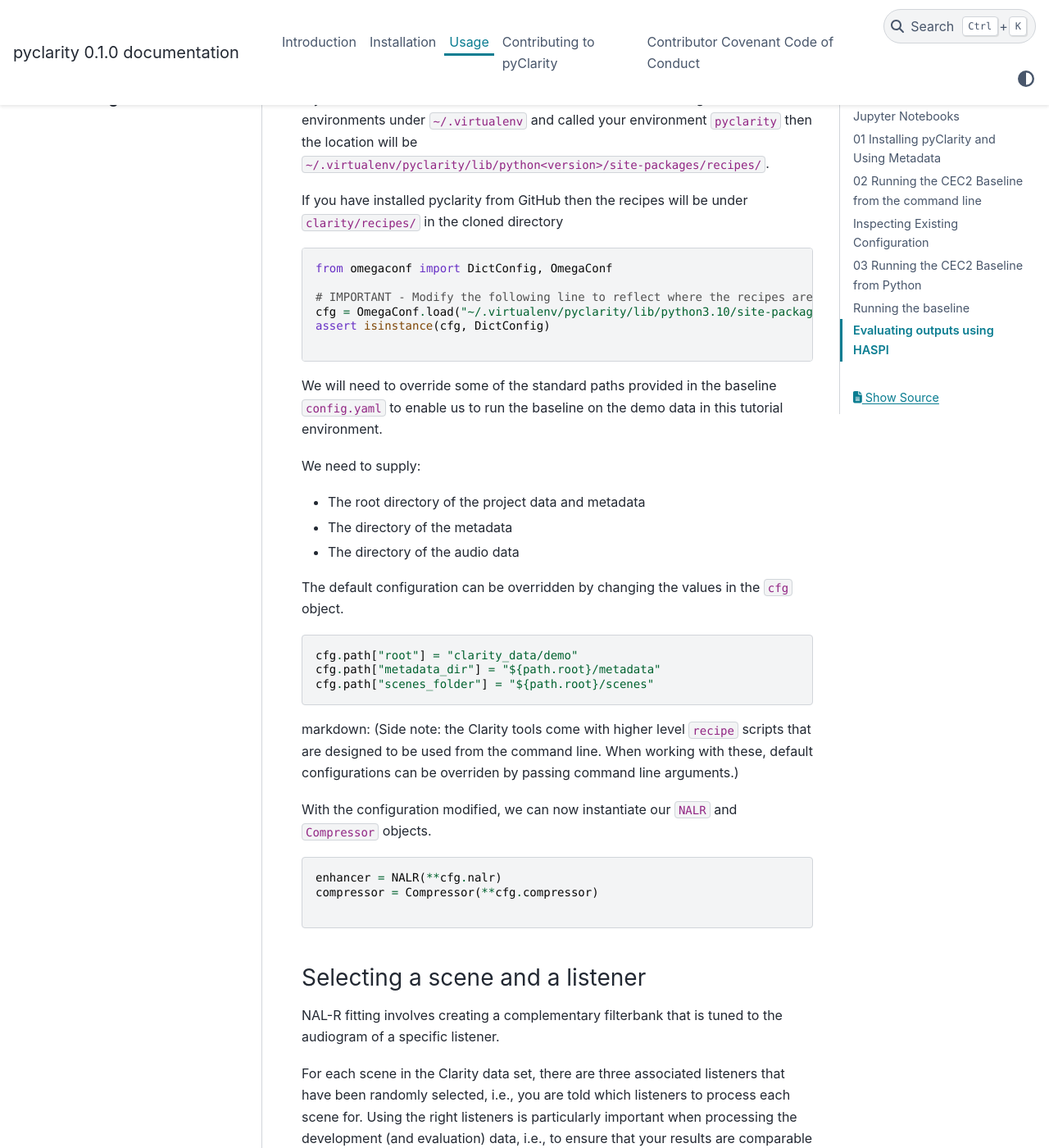
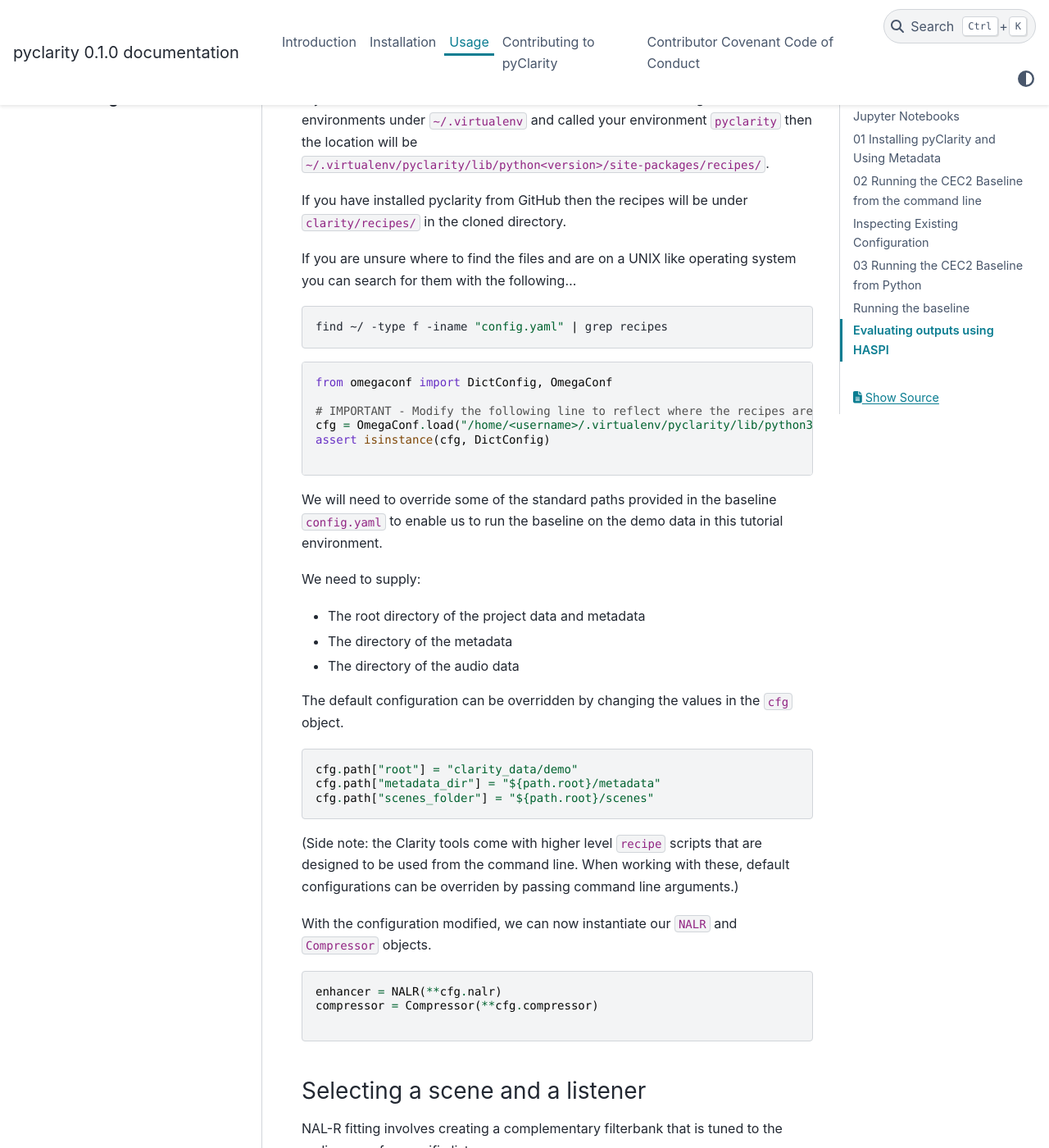
Before and after one commit to claritychallenge/clarity, a Sphinx documentation site: the page built from docs/usage.md, in a window 1280 px wide and 1400 px high, scrolled down 9907 px. Shown: the whole window at 82% size. Built offline with Sphinx 7.4.7 and the PyData theme 0.15.4, drawn with Linux system fonts in a browser that asks for light colours; some of the changed text lies outside the part shown.

Commit message:
16 | How to find config.yaml

````diff
--- a/docs/usage.md
+++ b/docs/usage.md
@@ -296,7 +296,6 @@ path:
 
 ```
 
-markdown:
 The general form for overriding a parameter in the CLI is dot indexed. For the following entry in a <code>config.yaml</code> file:
 
 ``` yaml
@@ -431,14 +430,21 @@ If you used a more traditional Virtual Environment which is configured to save e
 called your environment `pyclarity` then the location will be
 `~/.virtualenv/pyclarity/lib/python<version>/site-packages/recipes/`.
 
-If you have installed pyclarity from GitHub then the recipes will be under `clarity/recipes/` in the cloned directory
+If you have installed pyclarity from GitHub then the recipes will be under `clarity/recipes/` in the cloned directory.
+
+If you are unsure where to find the files and are on a UNIX like operating system you can search for them with the
+following...
+
+``` bash
+find ~/ -type f -iname "config.yaml" | grep recipes
+```
 
 
 ``` python
 from omegaconf import DictConfig, OmegaConf
 
-# IMPORTANT - Modify the following line to reflect where the recipes are located
-cfg = OmegaConf.load("~/.virtualenv/pyclarity/lib/python3.10/site-packages/recipes/cec2/baseline/config.yaml")
+# IMPORTANT - Modify the following line to reflect where the recipes are located, see notes above
+cfg = OmegaConf.load("/home/<username>/.virtualenv/pyclarity/lib/python3.10/site-packages/recipes/cec2/baseline/config.yaml")
 assert isinstance(cfg, DictConfig)
 
 ```
@@ -464,7 +470,6 @@ cfg.path["scenes_folder"] = "${path.root}/scenes"
 ```
 
 
-markdown:
 (Side note: the Clarity tools come with higher level `recipe` scripts that are designed to be used from the command line. When working with these, default configurations can be overriden by passing command line arguments.)
 
 With the configuration modified, we can now instantiate our `NALR` and `Compressor` objects.
````
